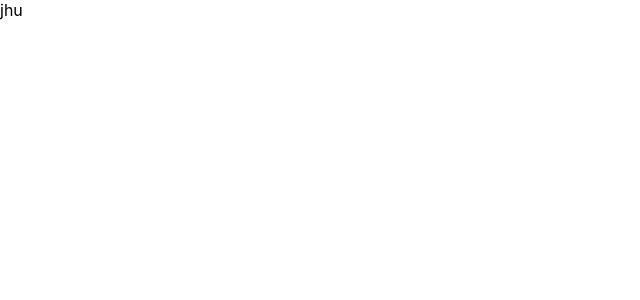
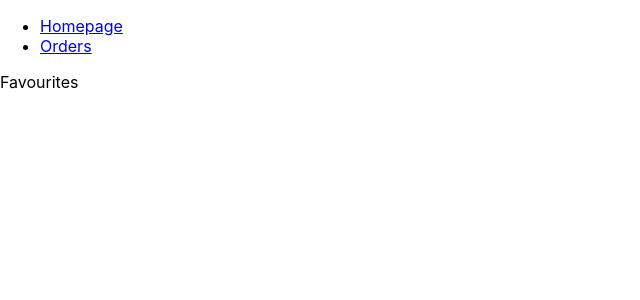
Before and after one commit to teja2316/BOX-OFFICE, a React (Create React App) app: page /orders in a window 1280 px wide. Shown: the top 300 px of the page, without its empty margins (0-640 px from the left). Built offline with nearby package versions, Linux system fonts and the light colour scheme.

Commit message:
created nav and pages

```diff
--- a/package.json
+++ b/package.json
@@ -8,6 +8,8 @@
     "@testing-library/user-event": "^13.5.0",
     "react": "^18.2.0",
     "react-dom": "^18.2.0",
+    "react-router": "^6.6.1",
+    "react-router-dom": "^6.6.1",
     "react-scripts": "5.0.1",
     "web-vitals": "^2.1.4",
     "workbox-background-sync": "^6.5.4",
--- a/src/App.js
+++ /dev/null
@@ -1,12 +0,0 @@
-import React from 'react';
-
-
-function App() {
-  return (
-    <div className="App">
-     jhu
-    </div>
-  );
-}
-
-export default App;
--- /dev/null
+++ b/src/App.jsx
@@ -0,0 +1,24 @@
+import React from 'react';
+import {Routes, Route } from 'react-router-dom';
+import Homepage from './Pages/Homepage';
+import Favourites from './Pages/Favourites';
+import Pagenotfound from './Pagenotfound';
+import Nav from './Componenets/Nav';
+
+
+function App() {
+  return (
+    <div>
+    <Nav />
+      <Routes>
+        <Route path='/' element={<Homepage />}/>
+        <Route path='/orders' element={<Favourites />}/>
+        <Route path='*' element={<Pagenotfound />}/>
+      </Routes>
+
+
+    </div>
+  );
+}
+
+export default App;
--- /dev/null
+++ b/src/Componenets/Nav.jsx
@@ -0,0 +1,23 @@
+import React from 'react';
+import { Link } from 'react-router-dom';
+
+const LINKS = [
+  { to: '/', text: 'Homepage' },
+  { to: '/orders', text: 'Orders' },
+];
+
+const Nav = () => {
+  return (
+    <div>
+      <ul>
+        {LINKS.map(item => (
+          <li key={item.to}>
+            <Link to={item.to}>{item.text}</Link>
+          </li>
+        ))}
+      </ul>
+    </div>
+  );
+};
+
+export default Nav;
--- /dev/null
+++ b/src/Pagenotfound.jsx
@@ -0,0 +1,11 @@
+import React from 'react'
+
+const Pagenotfound = () => {
+  return (
+    <div>
+      404 Pagenotfound
+    </div>
+  )
+}
+
+export default Pagenotfound
--- /dev/null
+++ b/src/Pages/Favourites.jsx
@@ -0,0 +1,13 @@
+import React from 'react'
+
+
+const Orders = () => {
+  return (
+    <div>
+
+   Favourites
+    </div>
+  )
+}
+
+export default Orders
--- /dev/null
+++ b/src/Pages/Homepage.jsx
@@ -0,0 +1,12 @@
+import React from 'react';
+
+
+const Homepage = () => {
+  return (
+    <div>
+     Homepage
+    </div>
+  )
+}
+
+export default Homepage
--- a/src/index.js
+++ b/src/index.jsx
@@ -3,10 +3,11 @@ import ReactDOM from 'react-dom/client';
 import './index.css';
 import App from './App';
 import * as serviceWorkerRegistration from './serviceWorkerRegistration';
-import reportWebVitals from './reportWebVitals';
+import { BrowserRouter } from 'react-router-dom';
+
 
 const root = ReactDOM.createRoot(document.getElementById('root'));
-root.render(<App />);
+root.render(<BrowserRouter><App /></BrowserRouter>);
 
 // If you want your app to work offline and load faster, you can change
 // unregister() to register() below. Note this comes with some pitfalls.
@@ -16,4 +17,3 @@ serviceWorkerRegistration.unregister();
 // If you want to start measuring performance in your app, pass a function
 // to log results (for example: reportWebVitals(console.log))
 // or send to an analytics endpoint. Learn more: https://bit.ly/CRA-vitals
-reportWebVitals();
--- a/src/reportWebVitals.js
+++ /dev/null
@@ -1,13 +0,0 @@
-const reportWebVitals = (onPerfEntry) => {
-  if (onPerfEntry && onPerfEntry instanceof Function) {
-    import('web-vitals').then(({ getCLS, getFID, getFCP, getLCP, getTTFB }) => {
-      getCLS(onPerfEntry);
-      getFID(onPerfEntry);
-      getFCP(onPerfEntry);
-      getLCP(onPerfEntry);
-      getTTFB(onPerfEntry);
-    });
-  }
-};
-
-export default reportWebVitals;
```
Also changed, not shown: 2 other files (tests, documents, lock files or other folders).
